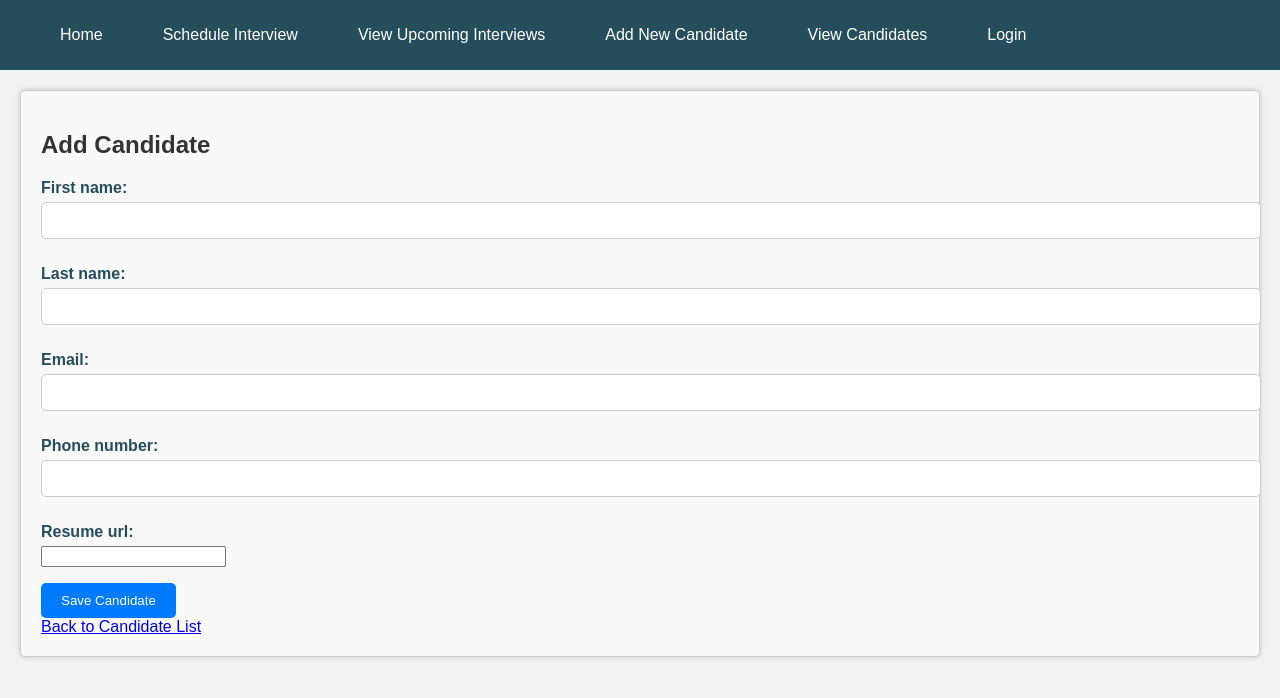
After one commit to GalkaKG/interview_management_system, a Django app: page /add-candidate/ in a window 1280 px wide. The commit adds this page. Shown: the top 698 px of the page. Run offline with Django 4.2, Linux system fonts and the light colour scheme.

Commit message:
addes views, templates, urls, forms, styles

```diff
--- /dev/null
+++ b/interview_management_system/interview_management/forms.py
@@ -0,0 +1,19 @@
+from django import forms
+
+from interview_management_system.interview_management.models import Candidate, Interview
+
+
+class AddCandidateForm(forms.ModelForm):
+    class Meta:
+        model = Candidate
+        fields = '__all__'
+
+
+class InterviewForm(forms.ModelForm):
+    class Meta:
+        model = Interview
+        fields = ['candidate', 'interviewer', 'date_time', 'status']
+
+    widgets = {
+        'date_time': forms.DateInput(attrs={'type': 'date'}),
+    }
--- a/interview_management_system/interview_management/models.py
+++ b/interview_management_system/interview_management/models.py
@@ -8,7 +8,7 @@ class Candidate(models.Model):
     last_name = models.CharField(max_length=30)
     email = models.EmailField(max_length=50)
     phone_number = models.CharField(max_length=20)
-    resume_url = models.URLField(max_length=200)
+    resume_url = models.URLField(max_length=200, blank=True, null=True)
 
     def __str__(self):
         return f"{self.first_name} {self.last_name}"
@@ -27,7 +27,7 @@ class Interview(models.Model):
     candidate = models.ForeignKey(Candidate, on_delete=models.CASCADE)
     interviewer = models.ForeignKey(Interviewer, on_delete=models.CASCADE)
     date_time = models.DateTimeField()
-    status = models.CharField(max_length=20, default='Scheduled')  # You can define interview status choices
+    status = models.CharField(max_length=20, default='Scheduled', choices=STATUS_CHOICES)  # You can define interview status choices
 
     def __str__(self):
         return f"Interview for {self.candidate} with {self.interviewer} on {self.date_time}"
--- a/interview_management_system/interview_management/urls.py
+++ b/interview_management_system/interview_management/urls.py
@@ -8,5 +8,8 @@ router.register(r'interviews', views.InterviewViewSet)
 
 urlpatterns = [
     path('', include(router.urls)),
-    path('api/', MyApiView.as_view(), name="endpoint")
+    path('add-candidate/', views.add_candidate, name="add candidate"),
+    path('candidate-list/', views.candidate_list, name='candidate list'),
+    path('add-interview/', views.add_interview, name='add interview'),
+    path('api/', MyApiView.as_view(), name="endpoint"),
 ]
--- a/interview_management_system/interview_management/views.py
+++ b/interview_management_system/interview_management/views.py
@@ -1,11 +1,12 @@
-from django.shortcuts import render
+from django.shortcuts import render, redirect
 
 from rest_framework import viewsets
 from rest_framework.views import APIView
 from rest_framework.authentication import TokenAuthentication
 from rest_framework.permissions import IsAuthenticated
 
-from .models import Interview
+from .forms import AddCandidateForm, InterviewForm
+from .models import Interview, Candidate
 from .serializers import InterviewSerializer
 
 
@@ -22,9 +23,39 @@ class MyApiView(APIView):
         pass
 
 
+def add_candidate(request):
+    if request.method == 'POST':
+        form = AddCandidateForm(request.POST)
+        if form.is_valid():
+            form.save()
+            return redirect('candidate list')
+
+    else:
+        form = AddCandidateForm()
+    context = {
+        "form": form
+    }
+    return render(request, "interview-management/add-candidate.html", context)
 
 
+def candidate_list(request):
+    candidates = Candidate.objects.all()
+    context = {
+        'candidates': candidates
+    }
+    return render(request, 'interview-management/candidates-list.html', context)
 
+
+def add_interview(request):
+    if request.method == 'POST':
+        form = InterviewForm(request.POST)
+        if form.is_valid():
+            form.save()
+            return redirect('interview_list')
+    else:
+        form = InterviewForm()
+
+    return render(request, 'interview-management/add-interview.html', {'form': form})
 
 
 
--- /dev/null
+++ b/static/css/candidates.css
@@ -0,0 +1,83 @@
+/* styles.css */
+
+/* Style the candidate list container */
+.candidate-list {
+    margin: 20px;
+    padding: 20px;
+    border: 1px solid #ccc;
+    border-radius: 5px;
+    background-color: #f9f9f9;
+    box-shadow: 0 0 5px rgba(0, 0, 0, 0.2);
+}
+
+/* Style the candidate list header */
+.candidate-list h2 {
+    font-size: 24px;
+    color: #333;
+}
+
+/* Style the candidate list items */
+.candidate-list ul {
+    list-style-type: none;
+    padding: 0;
+}
+
+.candidate-list li {
+    font-size: 18px;
+    margin: 5px 0;
+    color: #666;
+}
+
+/* Hover effect for list items */
+.candidate-list li:hover {
+    background-color: #e0e0e0;
+    transition: background-color 0.3s ease;
+}
+
+/* styles.css */
+
+.add-candidate-container {
+    margin: 20px;
+    padding: 20px;
+    border: 1px solid #ccc;
+    border-radius: 5px;
+    background-color: #f9f9f9;
+    box-shadow: 0 0 5px rgba(0, 0, 0, 0.2);
+}
+
+.add-candidate-container h2 {
+    font-size: 24px;
+    color: #333;
+}
+
+.add-candidate-container form {
+    margin-top: 10px;
+}
+
+.add-candidate-container form label {
+    display: block;
+    font-weight: bold;
+    margin-bottom: 5px;
+}
+
+.add-candidate-container form input[type="text"],
+.add-candidate-container form input[type="email"] {
+    width: 100%;
+    padding: 10px;
+    margin-bottom: 10px;
+    border: 1px solid #ccc;
+    border-radius: 5px;
+}
+
+.add-candidate-container button {
+    background-color: #007bff;
+    color: #fff;
+    padding: 10px 20px;
+    border: none;
+    border-radius: 5px;
+    cursor: pointer;
+}
+
+.add-candidate-container button:hover {
+    background-color: #0056b3;
+}
--- a/static/css/styles.css
+++ b/static/css/styles.css
@@ -1,2 +1,5 @@
+@import "https://cdnjs.cloudflare.com/ajax/libs/font-awesome/6.4.2/css/all.min.css";
 @import "home-page.css";
 @import "auth-app.css";
+@import "candidates.css";
+@import "interviews.css";
--- a/templates/base/index.html
+++ b/templates/base/index.html
@@ -8,6 +8,23 @@
     <title>Interview Management System</title>
 </head>
 <body>
+<head>
+<nav>
+    <h2></h2>
+    <ul>
+        <li><a href="{% url 'home' %}">Home</a></li>
+        <li><a href="{% url 'add interview' %}">Schedule Interview</a></li>
+        <li><a href="">View Upcoming Interviews</a></li>
+        <li><a href="{% url 'add candidate' %}">Add New Candidate</a></li>
+        <li><a href="{% url 'candidate list' %}">View Candidates</a></li>
+        {% if user.is_authenticated %}
+            <li><a href="{% url 'logout' %}">Logout</a></li>
+        {% else %}
+            <li><a href="{% url 'login' %}">Login</a></li>
+        {% endif %}
+    </ul>
+</nav>
+</head>
     {% block content %}
     {% endblock %}
 </body>
--- /dev/null
+++ b/templates/interview-management/add-candidate.html
@@ -0,0 +1,13 @@
+{% extends 'base/index.html' %}
+
+{% block content %}
+    <div class="add-candidate-container">
+    <h2>Add Candidate</h2>
+    <form method="post">
+      {% csrf_token %}
+      {{ form.as_p }}
+      <button type="submit">Save Candidate</button>
+    </form>
+    <a href="{% url 'candidate list' %}">Back to Candidate List</a>
+  </div>
+{% endblock %}
```
Also changed, not shown: static/css/interviews.css (added, +62 -0 lines), templates/base/home-page.html (+1 -13 lines), templates/interview-management/add-interview.html (added, +13 -0 lines), templates/interview-management/candidates-list.html (added, +12 -0 lines), interview_management_system/interview_management/migrations/0002_alter_candidate_resume_url.py (added), interview_management_system/interview_management/migrations/0003_alter_interview_status.py (added).
